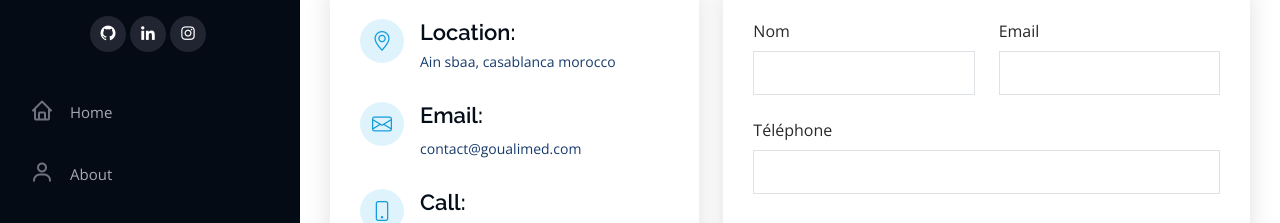
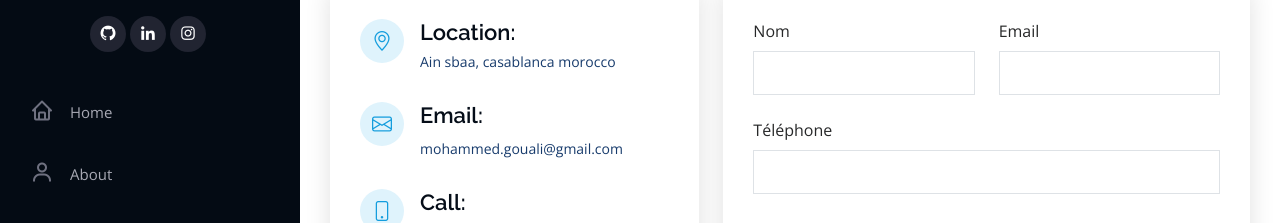
Before and after one commit to gouali-med/my-portfolio, a React (Create React App) app: page /Contact in a window 1280 px wide. Shown: the part 179-402 px from the top of the page. Built offline with nearby package versions, Linux system fonts and the light colour scheme.

Commit message:
Update Contact.jsx

```diff
--- a/src/Components/Contact.jsx
+++ b/src/Components/Contact.jsx
@@ -67,7 +67,7 @@ function Submit(e) {
               <div className="email">
                 <i className="bi bi-envelope"></i>
                 <h4>Email:</h4>
-                <p>contact@goualimed.com</p>
+                <p>mohammed.gouali@gmail.com</p>
               </div>
 
               <div className="phone">
```
